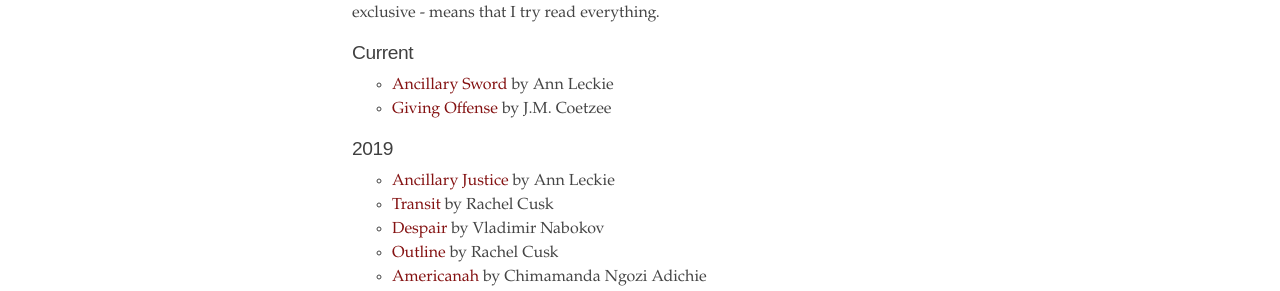
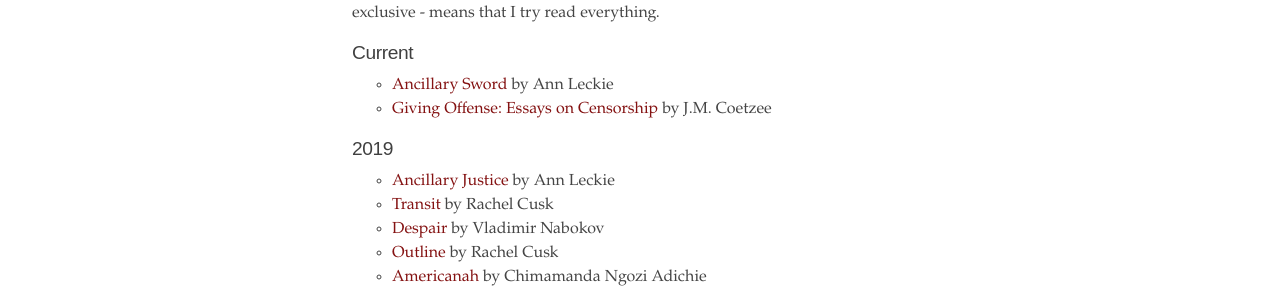
Before and after one commit to mondayrain/mondayrain.github.io, a Jekyll site: the page built from reading_list.md, in a window 1280 px wide. Shown: the part 310-601 px from the top of the page. Built offline with Jekyll 4.4.1, drawn with Linux system fonts in a browser that asks for light colours.

Commit message:
Update reading_list.md

```diff
--- a/reading_list.md
+++ b/reading_list.md
@@ -11,7 +11,7 @@ I read a lot. I read as much as I can. I read in an attempt to truly understand
 
 ## Current
 - [Ancillary Sword](https://www.goodreads.com/book/show/20706284-ancillary-sword) by Ann Leckie
-- [Giving Offense](https://www.goodreads.com/book/show/75401.Giving_Offense) by J.M. Coetzee
+- [Giving Offense: Essays on Censorship](https://www.goodreads.com/book/show/75401.Giving_Offense) by J.M. Coetzee
 
 ## 2019
 - [Ancillary Justice](https://www.goodreads.com/book/show/17333324-ancillary-justice) by Ann Leckie
```
